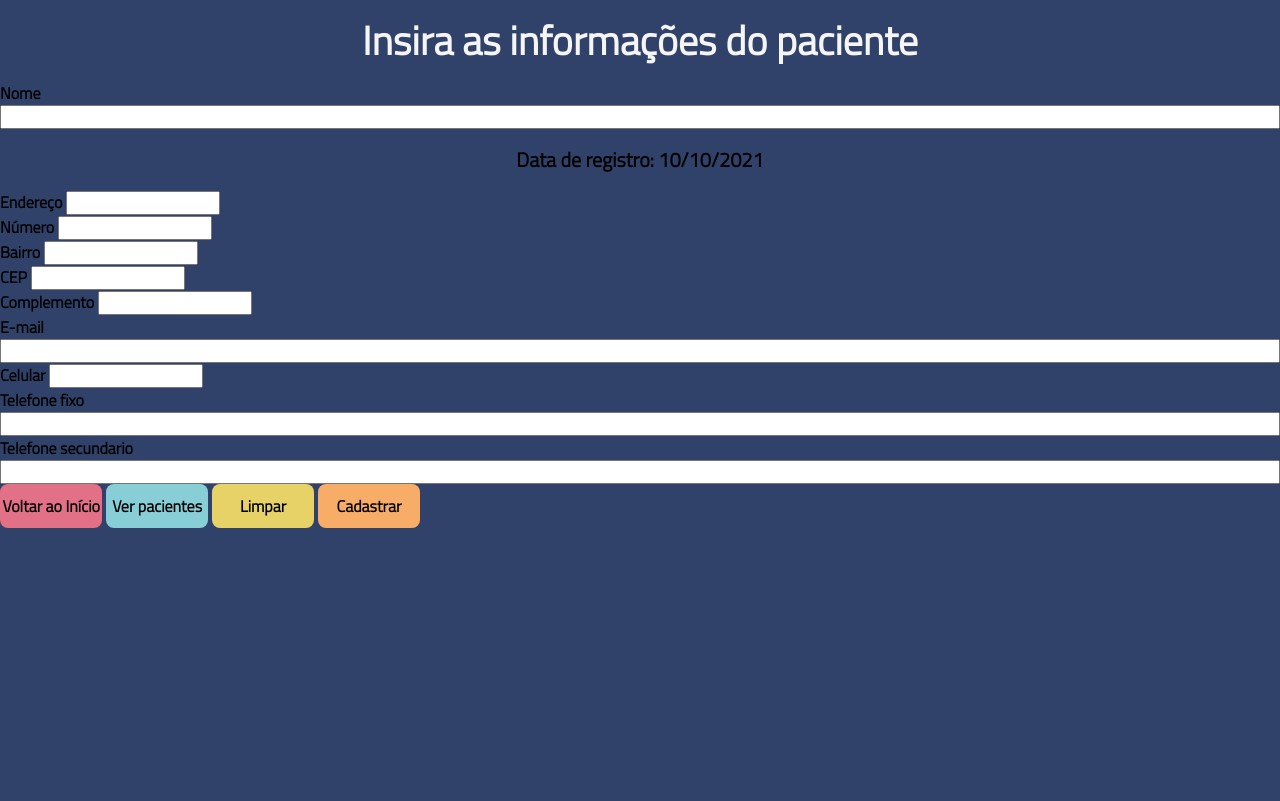
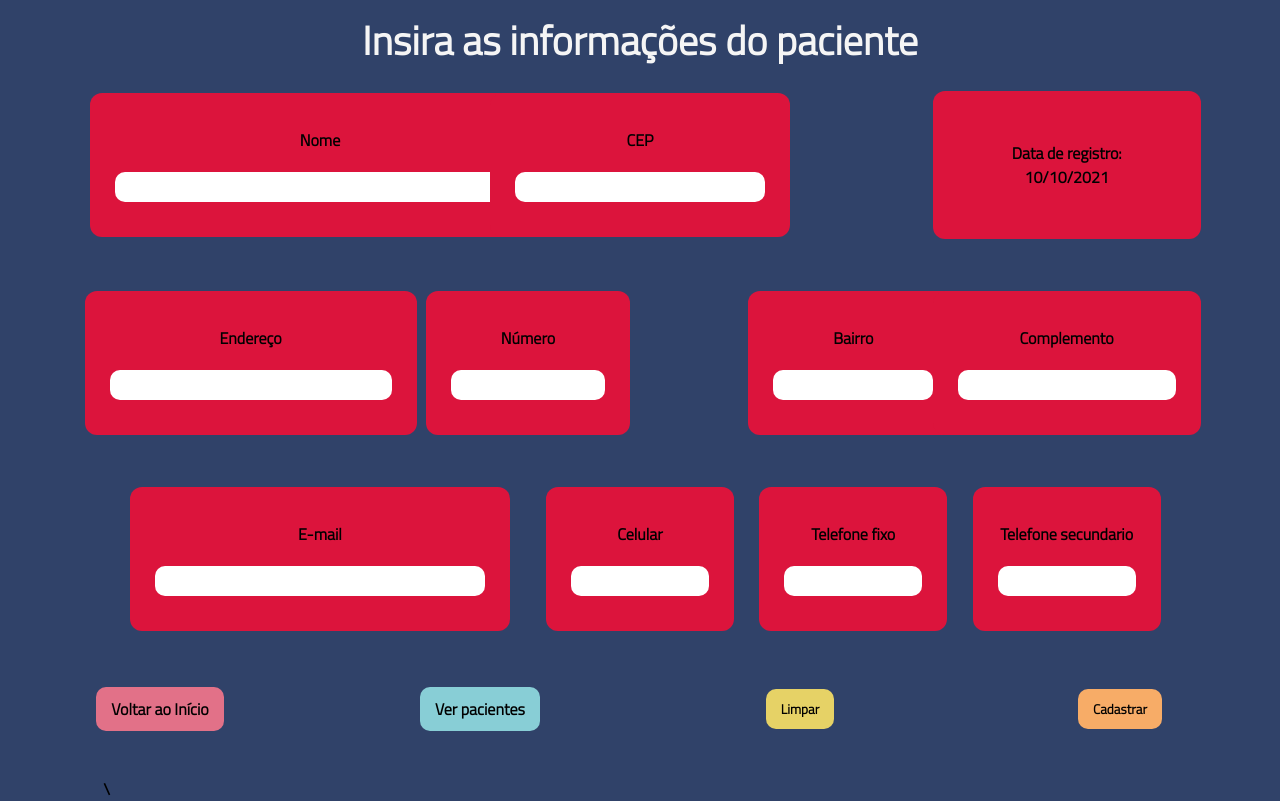
Before and after one commit to Liuizn/SA02-03, a PHP site: page /cadastrar.php in a window 1280 px wide. Before the commit the page ends 528 px from the top, so only its background shows below. Run offline with PHP 8.4, Linux system fonts and the light colour scheme.

Commit message:
adicionando alterações

```diff
--- a/cadastrar.php
+++ b/cadastrar.php
@@ -1,74 +1,85 @@
 <head>
     <link rel="stylesheet" href="style.css">
+    <link rel="stylesheet" href="grid-css-paciente.css">
     <link rel="stylesheet" href="size-inputs.css">
 </head>
 
 <body>
     <h1>Insira as informações do paciente</h1>
     <form action="insert.php" method="post" class="pai-area-formulario">
-        <div class="group-inputs nome">
-            <div class="group" id="nome">
+
+        <div class="container-grid-index">
+            <div class="Nome-area id=" nome"">
+                <div class="box-area">
                     <label for="nome">Nome</label>
                     <input type="text" name="nome" id="nome" required maxlength="50">
                 </div>
-            <div class="group">
+            </div>
+            <div class="Cep-area" id="cep">
+                <div class="box-area"><label for="cep">CEP</label>
+                    <input type="text" name="cep" id="cep" required maxlength="9" pattern="[0-9- ]+$">
+                </div>
+            </div>
+            <div class="Data-area">
+                <div class="box-area">
                     <p id="data">Data de registro</p>
                 </div>
             </div>
-
-        <div class="group-inputs">
-
-            <div class="group" id="rua">
+            <div class="Endereco-area" id="rua">
+                <div class="box-area">
                     <label for="rua">Endereço</label>
                     <input type="text" name="rua" id="rua" required maxlength="60">
                 </div>
-
-            <div class="group" id="numero">
+            </div>
+            <div class="Numero-area" id="numero">
+                <div class="box-area">
                     <label for="numero">Número</label>
                     <input type="text" name="numero" id="numero" required maxlength="10" pattern="[0-9]+$">
                 </div>
-
-            <div class="group" id="bairro">
+            </div>
+            <div class="Bairro-area" id="bairro">
+                <div class="box-area">
                     <label for="bairro">Bairro</label>
                     <input type="text" name="bairro" id="bairro" required maxlength="60">
                 </div>
-
-            <div class="group" id="cep"> <label for="cep">CEP</label>
-                <input type="text" name="cep" id="cep" required maxlength="9" pattern="[0-9- ]+$">
             </div>
-
-
-            <div class="group" id="complemento">
+            <div class="Complemento-area" id="complemento">
+                <div class="box-area">
                     <label for="complemento">Complemento</label>
                     <input type="text" name="complemento" id="complemento" maxlength="120">
                 </div>
-
             </div>
-
-
-        <div class="group-inputs">
-            <div class="group" id="email"> <label for="email">E-mail</label>
+            <div class="Email-area" id="email">
+                <div class="box-area">
+                    <label for="email">E-mail</label>
                     <input type="email" name="email" id="email" maxlength="60">
                 </div>
-
-            <div class="group" id="celular"> <label for="celular">Celular</label>
+            </div>
+            <div class="Celular-area" id="celular">
+                <div class="box-area">
+                    <label for="celular">Celular</label>
                     <input type="tel" name="celular" id="celular" required maxlength="20" pattern="[0-9-()+ ]+$">
                 </div>
-            <div class="group" id="fixo1"> <label for="fixo1">Telefone fixo</label>
+            </div>
+            <div class="Fixo1-area" id="fixo1">
+                <div class="box-area">
+                    <label for="fixo1">Telefone fixo</label>
                     <input type="text" name="fixo1" id="fixo1" maxlength="20" pattern="[0-9-()+ ]+$">
                 </div>
-            <div class="group" id="fixo2"> <label for="fixo2">Telefone secundario</label>
+            </div>
+            <div class="Fixo2-area" id="fixo2">
+                <div class="box-area">
+                    <label for="fixo2">Telefone secundario</label>
                     <input type="text" name="fixo2" id="fixo2" maxlength="20" pattern="[0-9-()+ ]+$">
                 </div>
-        </div>
-
-        <div class="group-inputs group-buttons">
-            <button id="b_index"> <a href="index.php">Voltar ao Início</a></button>
-            <button id="b_medicos"><a href="tabela_pacientes.php">Ver pacientes</a></button>
+            </div>\
+            <div class="Button-area">
+                <a href="index.php" id="b_index">Voltar ao Início</a>
+                <a href="tabela_pacientes.php" id="b_medicos">Ver pacientes</a>
                 <input type="reset" value="Limpar" id="b_limpar">
                 <input type="submit" value="Cadastrar" id="b_cadastrar">
             </div>
-
+        </div>
     </form>
 
 </body>
--- /dev/null
+++ b/grid-css-paciente.css
@@ -0,0 +1,113 @@
+.container-grid-index {
+    display: grid;
+    grid-template-columns: 1fr 1fr 1fr 1fr 1fr 1fr;
+    grid-template-rows: 1fr 1fr 1fr 1fr;
+    gap: 2em 0em;
+    grid-auto-flow: row;
+    align-content: center;
+    justify-items: center;
+    align-items: center;
+    height: 90%;
+}
+
+
+.Nome-area {
+    width: 30em;
+    display: grid;
+    grid-template-columns: 1fr;
+    grid-template-rows: 1fr;
+    gap: 0px 0px;
+    grid-auto-flow: row;
+    grid-area: 1 / 1 / 2 / 4;
+}
+
+.Cep-area {
+    width: 20em;
+    grid-area: 1 / 3 / 2 / 5;
+}
+
+.Data-area {
+    width: 18em;
+    display: grid;
+    grid-template-columns: 1fr;
+    grid-template-rows: 1fr;
+    justify-self: center;
+    gap: 0px 0px;
+    grid-auto-flow: row;
+    grid-area: 1 / 5 / 2 / 7;
+}
+
+.Endereco-area {
+    grid-area: 2 / 1 / 3 / 3;
+    width: 22em;
+    justify-self: end;
+}
+
+.Numero-area {
+    grid-area: 2 / 2 / 3 / 4;
+    width: 14em;
+    justify-self: end;
+}
+
+.Bairro-area {
+    grid-area: 2 / 4 / 3 / 6;
+}
+
+.Complemento-area {
+    width: 18em;
+    grid-area: 2 / 5 / 3 / 7;
+}
+
+
+.Email-area {
+    width: 25em;
+    display: grid;
+    grid-template-columns: 1fr;
+    grid-template-rows: 1fr;
+    gap: 0px 0px;
+    grid-auto-flow: row;
+    grid-area: 3 / 1 / 4 / 4;
+}
+
+.Celular-area {
+    width: 13em;
+    display: grid;
+    grid-template-columns: 1fr;
+    grid-template-rows: 1fr;
+    gap: 0px 0px;
+    grid-auto-flow: row;
+    grid-area: 3 / 3 / 4 / 5;
+}
+
+.Fixo1-area {
+    width: 13em;
+    display: grid;
+    grid-template-columns: 1fr;
+    grid-template-rows: 1fr;
+    gap: 0px 0px;
+    grid-auto-flow: row;
+    grid-area: 3 / 4 / 4 / 6;
+}
+
+.Fixo2-area {
+    width: 13em;
+    display: grid;
+    grid-template-columns: 1fr;
+    grid-template-rows: 1fr;
+    gap: 0px 0px;
+    grid-auto-flow: row;
+    grid-area: 3 / 5 / 4 / 7;
+}
+
+.Button-area {
+    display: grid;
+    grid-template-columns: 1fr 1fr 1fr 1fr;
+    grid-template-rows: 1fr;
+    gap: 0px 0px;
+    grid-auto-flow: row;
+    justify-content: space-evenly;
+    justify-items: center;
+    align-items: center;
+    justify-self: stretch;
+    grid-area: 4 / 1 / 5 / 7;
+}
--- a/size-inputs.css
+++ b/size-inputs.css
@@ -17,6 +17,12 @@
 [name="cnpj"],
 [name="email"],
 [name="fixo1"],
-[name="fixo2"]{
+[name="fixo2"],
+[name="cep"],
+[name="numero"],
+[name="rua"],
+[name="bairro"],
+[name="complemento"],
+[name="celular"]{
     width: 100%;
 }
--- a/style.css
+++ b/style.css
@@ -123,6 +123,7 @@ table {
     align-items: center;
     flex-wrap: nowrap;
     padding: 25px;
+    margin: 10px 10px 10px 10px;
 }
 
 .box-area label,
```
Also changed, not shown: banco de dados.sql (+0 -12 lines). Lines whose indentation alone changed are shown as unchanged.
